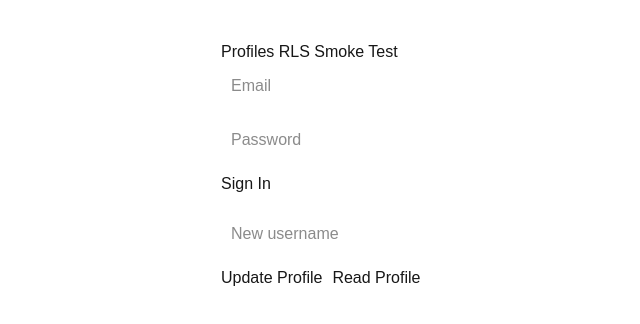
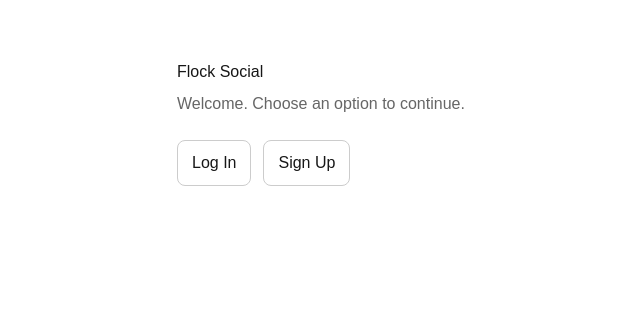
Before and after one commit to FlockSocial2026/flock-social, a Next.js app: page / in a window 1280 px wide. Shown: the top 324 px of the page, without its empty margins (159-799 px from the left). Built offline with nearby package versions, Linux system fonts and the light colour scheme; no server answers.

Commit message:
Build auth flow: home, login, signup, dashboard with session checks

```diff
--- /dev/null
+++ b/src/app/auth/login/page.tsx
@@ -0,0 +1,61 @@
+"use client";
+
+import { useState } from "react";
+import Link from "next/link";
+import { useRouter } from "next/navigation";
+import { supabase } from "@/lib/supabase";
+
+export default function LoginPage() {
+  const router = useRouter();
+  const [email, setEmail] = useState("");
+  const [password, setPassword] = useState("");
+  const [msg, setMsg] = useState("");
+
+  const handleLogin = async () => {
+    setMsg("Signing in...");
+    const { error } = await supabase.auth.signInWithPassword({ email, password });
+
+    if (error) {
+      setMsg(`Login error: ${error.message}`);
+      return;
+    }
+
+    setMsg("Signed in successfully. Redirecting...");
+    router.push("/dashboard");
+  };
+
+  return (
+    <main style={{ maxWidth: 480, margin: "60px auto", fontFamily: "Arial, sans-serif", padding: "0 16px" }}>
+      <h1 style={{ marginBottom: 8 }}>Log In</h1>
+      <p style={{ marginBottom: 20, color: "#666" }}>
+        Use your email and password.
+      </p>
+
+      <input
+        type="email"
+        placeholder="Email"
+        value={email}
+        onChange={(e) => setEmail(e.target.value)}
+        style={{ width: "100%", padding: 10, marginBottom: 10 }}
+      />
+
+      <input
+        type="password"
+        placeholder="Password"
+        value={password}
+        onChange={(e) => setPassword(e.target.value)}
+        style={{ width: "100%", padding: 10, marginBottom: 12 }}
+      />
+
+      <button onClick={handleLogin} style={{ padding: "10px 14px" }}>
+        Log In
+      </button>
+
+      <p style={{ marginTop: 12 }}>{msg}</p>
+
+      <p style={{ marginTop: 20 }}>
+        Need an account? <Link href="/auth/signup">Sign up</Link>
+      </p>
+    </main>
+  );
+}
--- /dev/null
+++ b/src/app/auth/signup/page.tsx
@@ -0,0 +1,58 @@
+"use client";
+
+import { useState } from "react";
+import Link from "next/link";
+import { supabase } from "@/lib/supabase";
+
+export default function SignupPage() {
+  const [email, setEmail] = useState("");
+  const [password, setPassword] = useState("");
+  const [msg, setMsg] = useState("");
+
+  const handleSignup = async () => {
+    setMsg("Creating account...");
+    const { error } = await supabase.auth.signUp({ email, password });
+
+    if (error) {
+      setMsg(`Signup error: ${error.message}`);
+      return;
+    }
+
+    setMsg("Signup successful. Check your email to confirm your account.");
+  };
+
+  return (
+    <main style={{ maxWidth: 480, margin: "60px auto", fontFamily: "Arial, sans-serif", padding: "0 16px" }}>
+      <h1 style={{ marginBottom: 8 }}>Sign Up</h1>
+      <p style={{ marginBottom: 20, color: "#666" }}>
+        Create your Flock Social account.
+      </p>
+
+      <input
+        type="email"
+        placeholder="Email"
+        value={email}
+        onChange={(e) => setEmail(e.target.value)}
+        style={{ width: "100%", padding: 10, marginBottom: 10 }}
+      />
+
+      <input
+        type="password"
+        placeholder="Password (min 6+)"
+        value={password}
+        onChange={(e) => setPassword(e.target.value)}
+        style={{ width: "100%", padding: 10, marginBottom: 12 }}
+      />
+
+      <button onClick={handleSignup} style={{ padding: "10px 14px" }}>
+        Sign Up
+      </button>
+
+      <p style={{ marginTop: 12 }}>{msg}</p>
+
+      <p style={{ marginTop: 20 }}>
+        Already have an account? <Link href="/auth/login">Log in</Link>
+      </p>
+    </main>
+  );
+}
--- /dev/null
+++ b/src/app/dashboard/page.tsx
@@ -0,0 +1,42 @@
+"use client";
+
+import { useEffect, useState } from "react";
+import { useRouter } from "next/navigation";
+import { supabase } from "@/lib/supabase";
+
+export default function DashboardPage() {
+  const router = useRouter();
+  const [email, setEmail] = useState<string>("");
+
+  useEffect(() => {
+    const checkUser = async () => {
+      const { data } = await supabase.auth.getUser();
+      const user = data.user;
+
+      if (!user) {
+        router.push("/auth/login");
+        return;
+      }
+
+      setEmail(user.email ?? "");
+    };
+
+    checkUser();
+  }, [router]);
+
+  const handleLogout = async () => {
+    await supabase.auth.signOut();
+    router.push("/auth/login");
+  };
+
+  return (
+    <main style={{ maxWidth: 640, margin: "60px auto", fontFamily: "Arial, sans-serif", padding: "0 16px" }}>
+      <h1>Dashboard</h1>
+      <p style={{ color: "#666" }}>You are logged in as: {email}</p>
+
+      <button onClick={handleLogout} style={{ marginTop: 16, padding: "10px 14px" }}>
+        Log Out
+      </button>
+    </main>
+  );
+}
--- a/src/app/page.tsx
+++ b/src/app/page.tsx
@@ -1,79 +1,38 @@
-"use client";
+import Link from "next/link";
 
-import { useState } from "react";
-import { supabase } from "@/lib/supabase";
+export default function HomePage() {
+  return (
+    <main style={{ maxWidth: 640, margin: "60px auto", fontFamily: "Arial, sans-serif", padding: "0 16px" }}>
+      <h1 style={{ marginBottom: 8 }}>Flock Social</h1>
+      <p style={{ marginBottom: 24, color: "#666" }}>
+        Welcome. Choose an option to continue.
+      </p>
 
-export default function Page() {
-  const [email, setEmail] = useState("");
-  const [password, setPassword] = useState("");
-  const [username, setUsername] = useState("");
-  const [msg, setMsg] = useState("");
+      <div style={{ display: "flex", gap: 12 }}>
+        <Link
+          href="/auth/login"
+          style={{
+            padding: "10px 14px",
+            border: "1px solid #ccc",
+            borderRadius: 8,
+            textDecoration: "none"
+          }}
+        >
+          Log In
+        </Link>
 
-  const signIn = async () => {
-    setMsg("Signing in...");
-    const { error } = await supabase.auth.signInWithPassword({ email, password });
-    setMsg(error ? `Signin error: ${error.message}` : "Signed in.");
-  };
-
-  const updateProfile = async () => {
-    setMsg("Updating profile...");
-    const { data: userData } = await supabase.auth.getUser();
-    const user = userData.user;
-    if (!user) return setMsg("No user session. Sign in first.");
-
-    const { error } = await supabase
-      .from("profiles")
-      .upsert({ id: user.id, username }, { onConflict: "id" });
-
-    setMsg(error ? `Update error: ${error.message}` : "Profile updated.");
-  };
-
-  const readProfile = async () => {
-    setMsg("Reading profile...");
-    const { data: userData } = await supabase.auth.getUser();
-    const user = userData.user;
-    if (!user) return setMsg("No user session. Sign in first.");
-
-    const { data, error } = await supabase
-      .from("profiles")
-      .select("id, username, created_at")
-      .eq("id", user.id)
-      .single();
-
-    setMsg(error ? `Read error: ${error.message}` : `Profile: ${JSON.stringify(data)}`);
-  };
-
-  return (
-    <main style={{ maxWidth: 520, margin: "40px auto", fontFamily: "Arial" }}>
-      <h1>Profiles RLS Smoke Test</h1>
-
-      <input
-        placeholder="Email"
-        value={email}
-        onChange={(e) => setEmail(e.target.value)}
-        style={{ width: "100%", padding: 10, marginBottom: 10 }}
-      />
-      <input
-        placeholder="Password"
-        type="password"
-        value={password}
-        onChange={(e) => setPassword(e.target.value)}
-        style={{ width: "100%", padding: 10, marginBottom: 10 }}
-      />
-      <button onClick={signIn} style={{ marginBottom: 16 }}>Sign In</button>
-
-      <input
-        placeholder="New username"
-        value={username}
-        onChange={(e) => setUsername(e.target.value)}
-        style={{ width: "100%", padding: 10, marginBottom: 10 }}
-      />
-      <div style={{ display: "flex", gap: 10 }}>
-        <button onClick={updateProfile}>Update Profile</button>
-        <button onClick={readProfile}>Read Profile</button>
+        <Link
+          href="/auth/signup"
+          style={{
+            padding: "10px 14px",
+            border: "1px solid #ccc",
+            borderRadius: 8,
+            textDecoration: "none"
+          }}
+        >
+          Sign Up
+        </Link>
       </div>
-
-      <p style={{ marginTop: 12, whiteSpace: "pre-wrap" }}>{msg}</p>
     </main>
   );
 }
```
